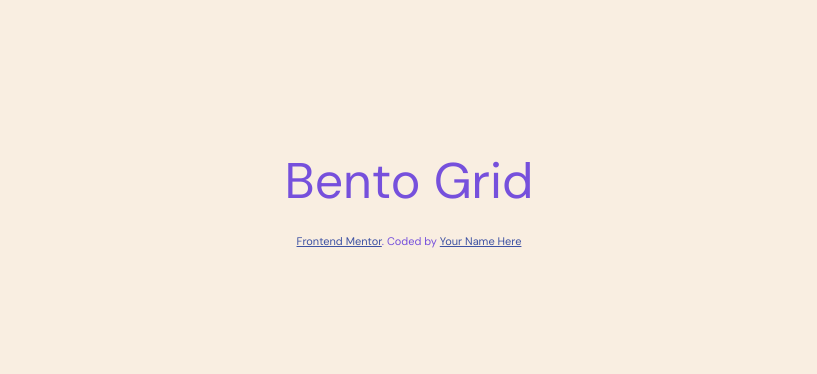
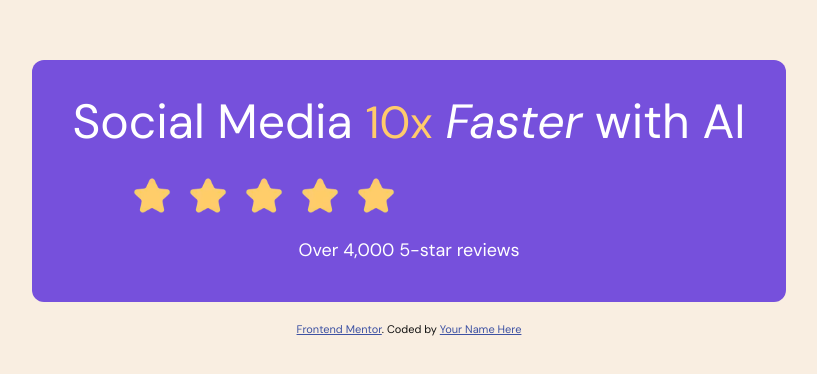
Before and after one commit to pkthunder87/bento-grid, a React (Vite) app: page / in a window 1280 px wide. Shown: the part 202-576 px from the top of the page, without its empty margins (231-1048 px from the left). Built offline with nearby package versions, Linux system fonts and the light colour scheme.

Commit message:
Feat: Add 1st grid item

```diff
--- a/src/App.jsx
+++ b/src/App.jsx
@@ -1,11 +1,26 @@
 import AppLayout from "./components/AppLayout";
 import Attribution from "./components/Attribution";
+import GridItem from "./components/GridItem";
 import "./sass/main.scss";
+
+const imgPrefix = "../src/assets/images/illustration-";
+const imgSuffix = ".webp";
 
 function App() {
   return (
     <AppLayout>
-      <div className="main_title">Bento Grid</div>
+      <GridItem gridItemNum="1">
+        <h1 className="grid-item--1__title">
+          Social Media <span className="ten-x">10x</span>{" "}
+          <span className="faster">Faster</span> with AI
+        </h1>
+        <img
+          className="grid-item--1__img"
+          src={`${imgPrefix}five-stars${imgSuffix}`}
+          alt=""
+        />
+        <p className="grid-item--1__text">Over 4,000 5-star reviews</p>
+      </GridItem>
       <Attribution />
     </AppLayout>
   );
--- /dev/null
+++ b/src/components/GridItem.jsx
@@ -0,0 +1,7 @@
+function GridItem({ children, gridItemNum }) {
+  return (
+    <div className={`grid-item grid-item--${gridItemNum}`}>{children}</div>
+  );
+}
+
+export default GridItem;
--- a/src/sass/_base.scss
+++ b/src/sass/_base.scss
@@ -76,7 +76,7 @@ body {
   font-style: normal;
   font-size: 1.8rem;
 
-  color: hsl(var(--color-purple-500));
+  color: hsl(var(--color-black));
   background-color: hsl(var(--color-yellow-100));
 }
 
--- a/src/sass/_components.scss
+++ b/src/sass/_components.scss
@@ -43,5 +43,41 @@
   font-size: 5rem;
 }
 /* =============
-   1.1 Results
+   1.1 grid-item
    ============= */
+
+.grid-item {
+  background-color: hsl(var(--color-purple-500));
+  border-radius: 12px;
+  font-stretch: 50%;
+
+  &--1 {
+    color: white;
+    padding: 4rem;
+    text-align: center;
+    line-height: 2.4em;
+
+    .ten-x {
+      color: hsl(var(--color-yellow-500));
+      font-size: 4.5rem;
+    }
+
+    .faster {
+      font-style: italic;
+    }
+
+    &__title {
+      font-size: 4.8rem;
+      font-weight: 400;
+      margin-block-end: 2rem;
+    }
+
+    &__img {
+      scale: 70%;
+    }
+
+    &__text {
+      margin-block-end: -1rem;
+    }
+  }
+}
--- a/src/sass/_layout.scss
+++ b/src/sass/_layout.scss
@@ -33,6 +33,8 @@
   display: flex;
   flex-direction: column;
   gap: 2rem;
+  padding-inline: 5vw;
+  padding-block: 8vh;
 }
 
 /* ========================
```
